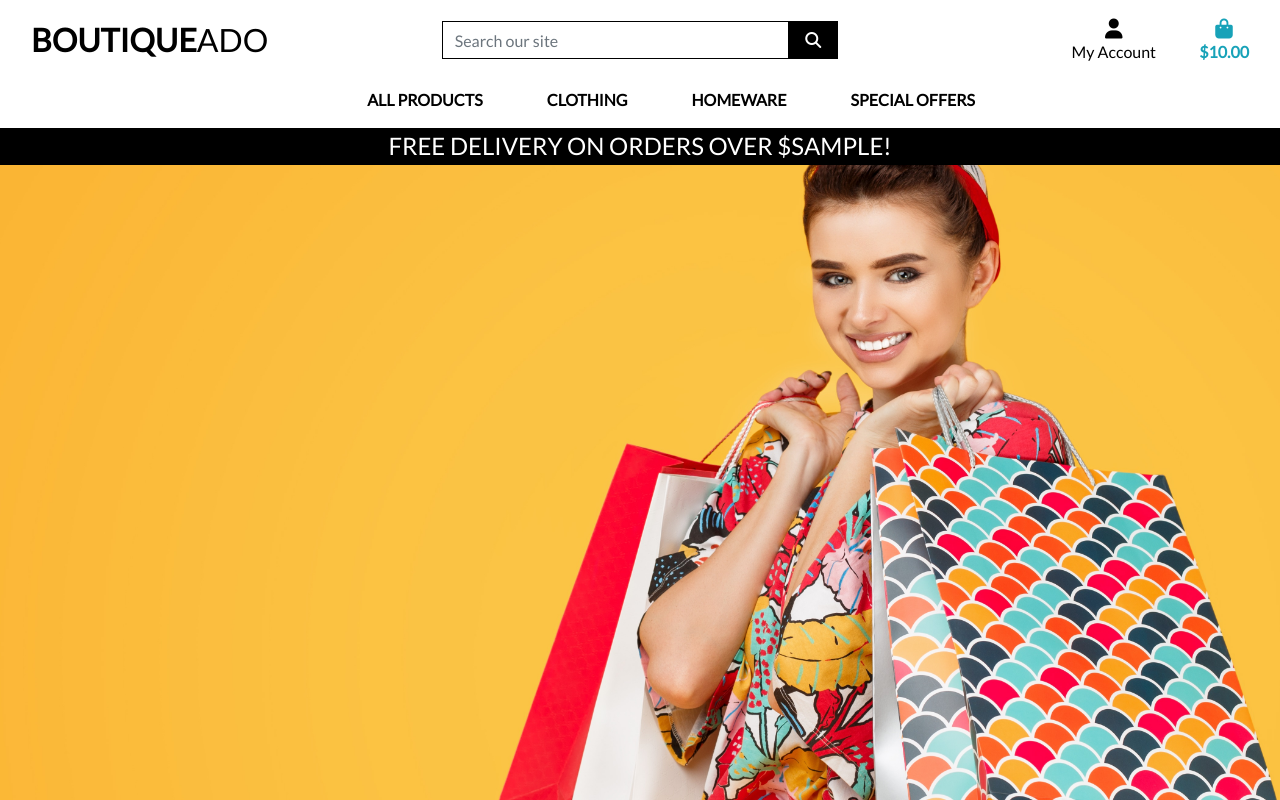
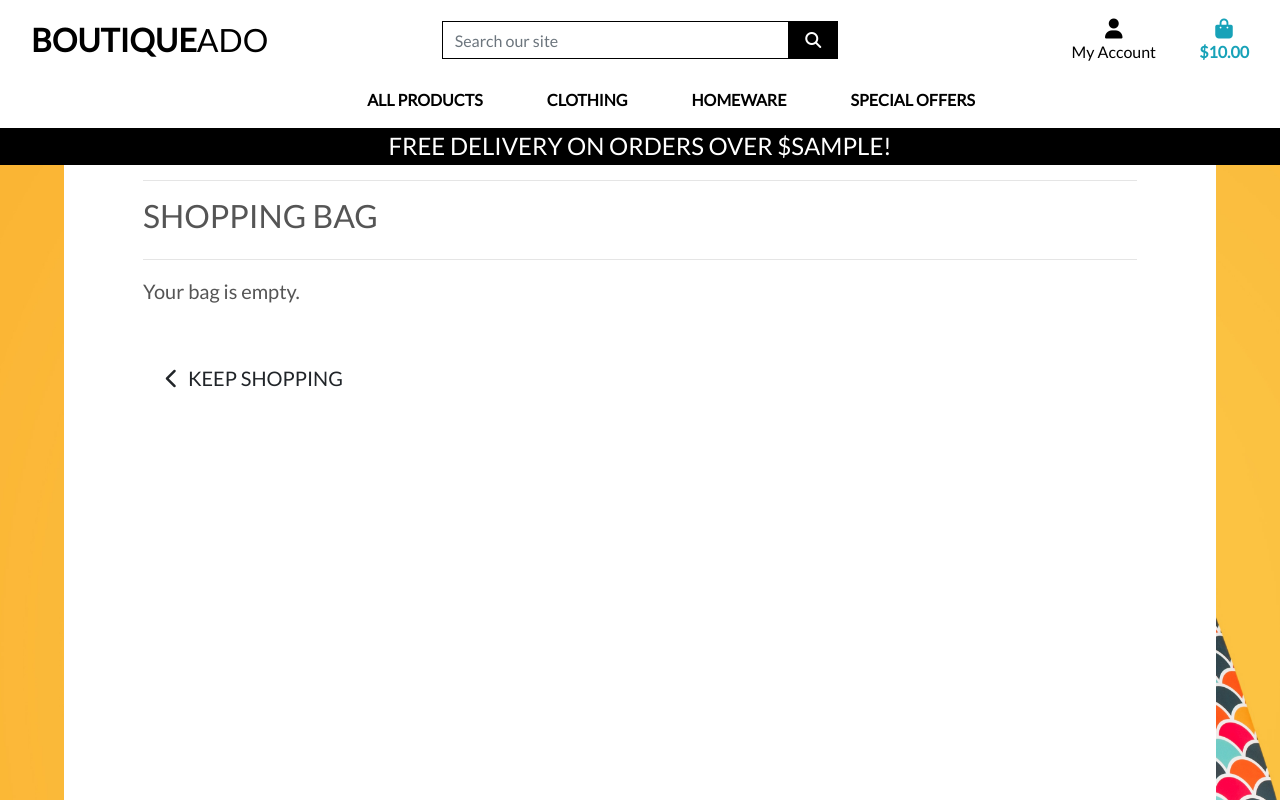
Before and after one commit to lilblupig/ci-16-boutique-ado-v1, a Django app: template bag/templates/bag/bag.html in a window 1280 px wide. Run offline with Django 3.2, Linux system fonts and the light colour scheme; the template is opened without the code that fills it: most values are stand-ins (such as "Sample title", 1, 10 or a date in 2020); some libraries are stand-ins or nearby versions.

Commit message:
Create bag template content

```diff
--- a/bag/templates/bag/bag.html
+++ b/bag/templates/bag/bag.html
@@ -12,5 +12,30 @@
 {% endblock %}
 
 {% block content %}
+    <div class="overlay"></div>
+    <div class="container mb-2">
+        <div class="row">
+            <div class="col">
+                <hr>
+                <h2 class="logo-font mb-4">Shopping Bag</h2>
+                <hr>
+            </div>
+        </div>
 
+        <div class="row">
+            <div class="col">
+                {% if bag_items %}
+                    <div class="table-responsive rounded"></div>
+                {% else %}
+                    <p class="lead mb-5">Your bag is empty.</p>
+                    <a href="{% url 'products' %}" class="btn btn-outline-black rounded-0 btn-lg">
+                        <span class="icon">
+                            <i class="fas fa-chevron-left"></i>
+                        </span>
+                        <span class="text-uppercase">Keep Shopping</span>
+                    </a>
+                {% endif %}
+            </div>
+        </div>
+    </div>
 {% endblock %}
```
